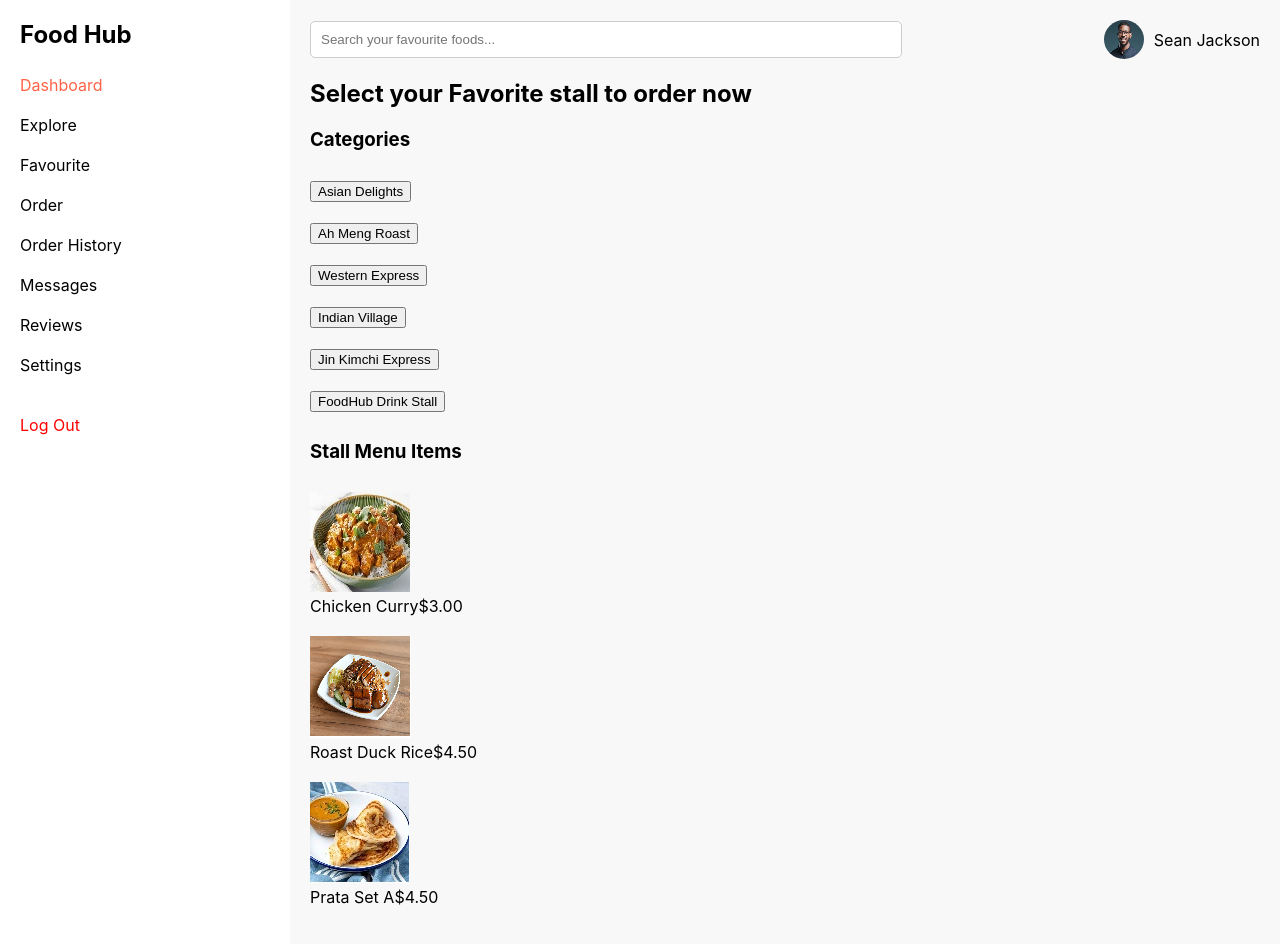
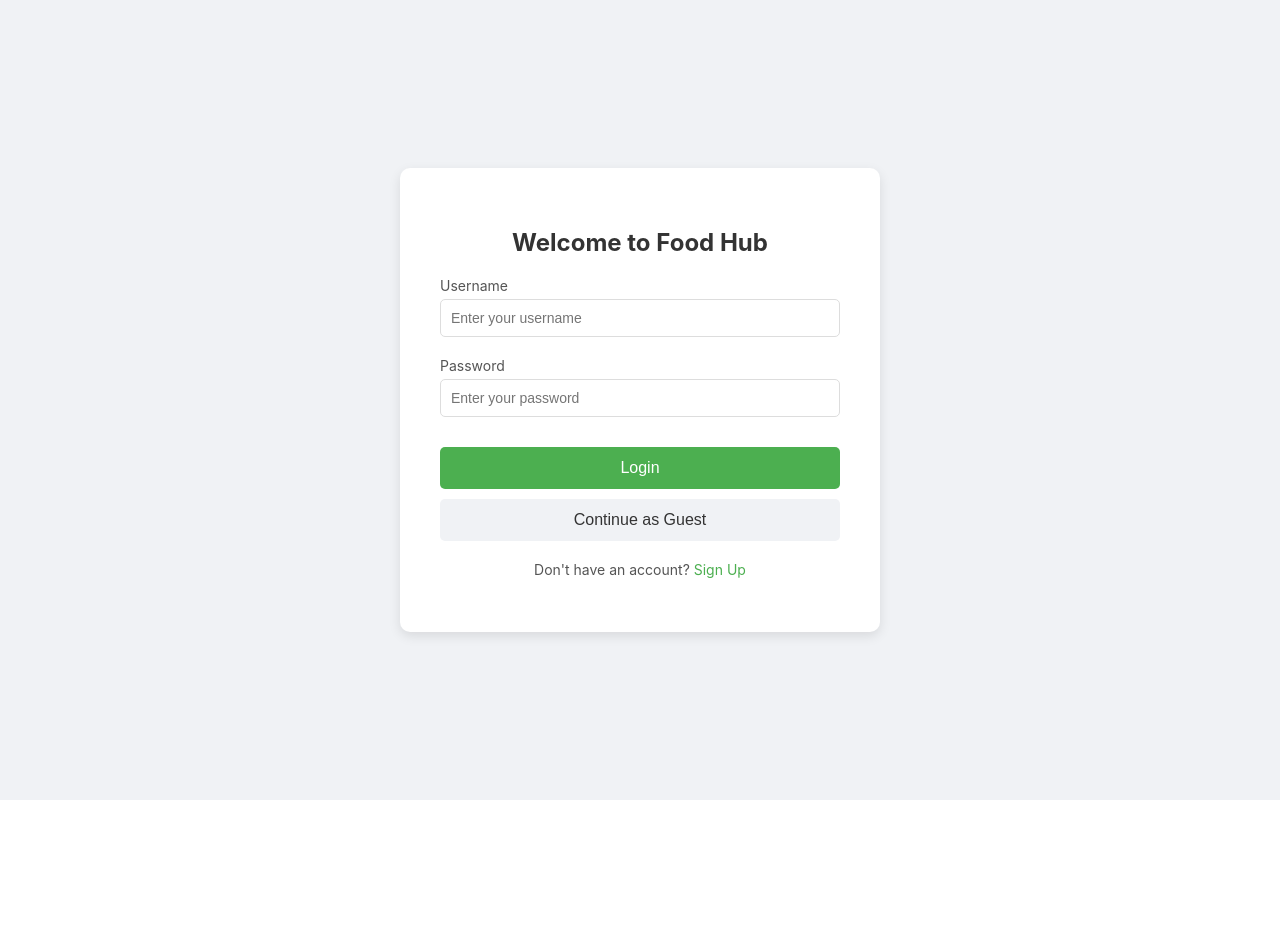
Before and after one commit to seanys-123/Food-Ordering-System, a React (Create React App) app: page / in a window 1280 px wide. Shown: the top 944 px of the page. After the commit the page ends 800 px from the top, so only its background shows below. Built offline with nearby package versions, Linux system fonts and the light colour scheme.

Commit message:
added login page

```diff
--- a/package.json
+++ b/package.json
@@ -10,6 +10,7 @@
     "@types/node": "^16.18.108",
     "@types/react": "^18.3.8",
     "@types/react-dom": "^18.3.0",
+    "axios": "^1.7.7",
     "axois": "^0.0.1-security",
     "react": "^18.3.1",
     "react-dom": "^18.3.1",
--- a/src/App.tsx
+++ b/src/App.tsx
@@ -1,17 +1,38 @@
-import React from 'react';
+// src/App.tsx
+import React, { useState } from 'react';
 import Sidebar from './components/Sidebar';
 import Header from './components/Header';
 import MainContent from './components/MainContent';
+import Login from './components/Login';
 import './App.css';
 
 const App: React.FC = () => {
+  const [isLoggedIn, setIsLoggedIn] = useState(false); // State to track login
+
+  // Function to handle login or guest login
+  const handleLogin = () => {
+    setIsLoggedIn(true);
+  };
+
+  // Function to handle logout
+  const handleLogout = () => {
+    setIsLoggedIn(false); // Reset login state to false, returning to login page
+  };
+
   return (
     <div className="app-container">
-        <Sidebar />
+      {/* Conditionally render Login or MainContent based on login state */}
+      {isLoggedIn ? (
+        <>
+          <Sidebar handleLogout={handleLogout} />
           <div className="main-section">
             <Header />
             <MainContent />
           </div>
+        </>
+      ) : (
+        <Login onGuestLogin={handleLogin} />
+      )}
     </div>
   );
 }
--- /dev/null
+++ b/src/components/Login.css
@@ -0,0 +1,100 @@
+/* src/components/Login.css */
+.login-container {
+  display: flex;
+  justify-content: center; /* Centers horizontally */
+  align-items: center; /* Centers vertically */
+  height: 100vh; /* Full height of the viewport */
+  width: 100vw; /* Full width of the viewport */
+  background-color: #f0f2f5; /* Background color */
+  margin: 0; /* Ensure no default margin or padding */
+  padding: 0;
+  box-sizing: border-box; /* Ensure padding and border are included in the element's width and height */
+}
+
+.login-box {
+  background-color: white;
+  padding: 40px;
+  border-radius: 10px;
+  box-shadow: 0 4px 12px rgba(0, 0, 0, 0.1);
+  max-width: 400px;
+  width: 100%; /* Ensure the box resizes properly on small screens */
+  text-align: center;
+}
+
+h2 {
+  margin-bottom: 20px;
+  font-size: 24px;
+  color: #333;
+}
+
+.form-group {
+  margin-bottom: 20px;
+  text-align: left;
+}
+
+.form-group label {
+  display: block;
+  font-size: 14px;
+  margin-bottom: 5px;
+  color: #555;
+}
+
+.form-group input {
+  width: 100%;
+  padding: 10px;
+  border: 1px solid #ddd;
+  border-radius: 5px;
+  font-size: 14px;
+  outline: none;
+  box-sizing: border-box;
+  transition: border 0.2s;
+}
+
+.form-group input:focus {
+  border: 1px solid #4CAF50;
+}
+
+.login-btn, .guest-login-btn {
+  width: 100%;
+  padding: 12px;
+  margin-top: 10px;
+  border: none;
+  border-radius: 5px;
+  font-size: 16px;
+  cursor: pointer;
+  transition: background-color 0.3s;
+}
+
+.login-btn {
+  background-color: #4CAF50;
+  color: white;
+}
+
+.login-btn:hover {
+  background-color: #45a049;
+}
+
+.guest-login-btn {
+  background-color: #f0f2f5;
+  color: #333;
+  margin-top: 10px;
+}
+
+.guest-login-btn:hover {
+  background-color: #ddd;
+}
+
+.signup-link {
+  margin-top: 20px;
+  font-size: 14px;
+  color: #555;
+}
+
+.signup-link a {
+  color: #4CAF50;
+  text-decoration: none;
+}
+
+.signup-link a:hover {
+  text-decoration: underline;
+}
--- /dev/null
+++ b/src/components/Login.tsx
@@ -0,0 +1,63 @@
+// src/components/Login.tsx
+import React, { useState } from 'react';
+import './Login.css'; // Import the CSS file
+
+interface LoginProps {
+  onGuestLogin: () => void; // Callback to handle login
+}
+
+const Login: React.FC<LoginProps> = ({ onGuestLogin }) => {
+  const [username, setUsername] = useState<string>('');
+  const [password, setPassword] = useState<string>('');
+
+  const handleSubmit = (e: React.FormEvent) => {
+    e.preventDefault();
+    if (username && password) {
+      console.log(`Logged in as ${username}`);
+      onGuestLogin(); // Trigger callback on successful login
+    } else {
+      alert('Please enter both username and password');
+    }
+  };
+
+  return (
+    <div className="login-container">
+      <div className="login-box">
+        <h2>Welcome to Food Hub</h2>
+        <form onSubmit={handleSubmit}>
+          <div className="form-group">
+            <label>Username</label>
+            <input
+              type="text"
+              value={username}
+              onChange={(e) => setUsername(e.target.value)}
+              placeholder="Enter your username"
+              required
+            />
+          </div>
+          <div className="form-group">
+            <label>Password</label>
+            <input
+              type="password"
+              value={password}
+              onChange={(e) => setPassword(e.target.value)}
+              placeholder="Enter your password"
+              required
+            />
+          </div>
+          <button type="submit" className="login-btn">
+            Login
+          </button>
+        </form>
+        <button className="guest-login-btn" onClick={onGuestLogin}>
+          Continue as Guest
+        </button>
+        <p className="signup-link">
+          Don't have an account? <a href="/signup">Sign Up</a>
+        </p>
+      </div>
+    </div>
+  );
+};
+
+export default Login;
--- a/src/components/Sidebar.tsx
+++ b/src/components/Sidebar.tsx
@@ -1,7 +1,12 @@
+// src/components/Sidebar.tsx
 import React from 'react';
 import './Sidebar.css';
 
-const Sidebar: React.FC = () => {
+interface SidebarProps {
+  handleLogout: () => void; // Prop for the logout function
+}
+
+const Sidebar: React.FC<SidebarProps> = ({ handleLogout }) => {
   return (
     <div className="sidebar">
       <div className="sidebar-logo">Food Hub</div>
@@ -15,7 +20,9 @@ const Sidebar: React.FC = () => {
         <li>Reviews</li>
         <li>Settings</li>
       </ul>
-    <div className="logout">Log Out</div>
+      <div className="logout" onClick={handleLogout}>
+        Log Out
+      </div>
     </div>
   );
 }
```
Also changed, not shown: 1 other file (tests, documents, lock files or other folders). Lines whose indentation alone changed are shown as unchanged.
